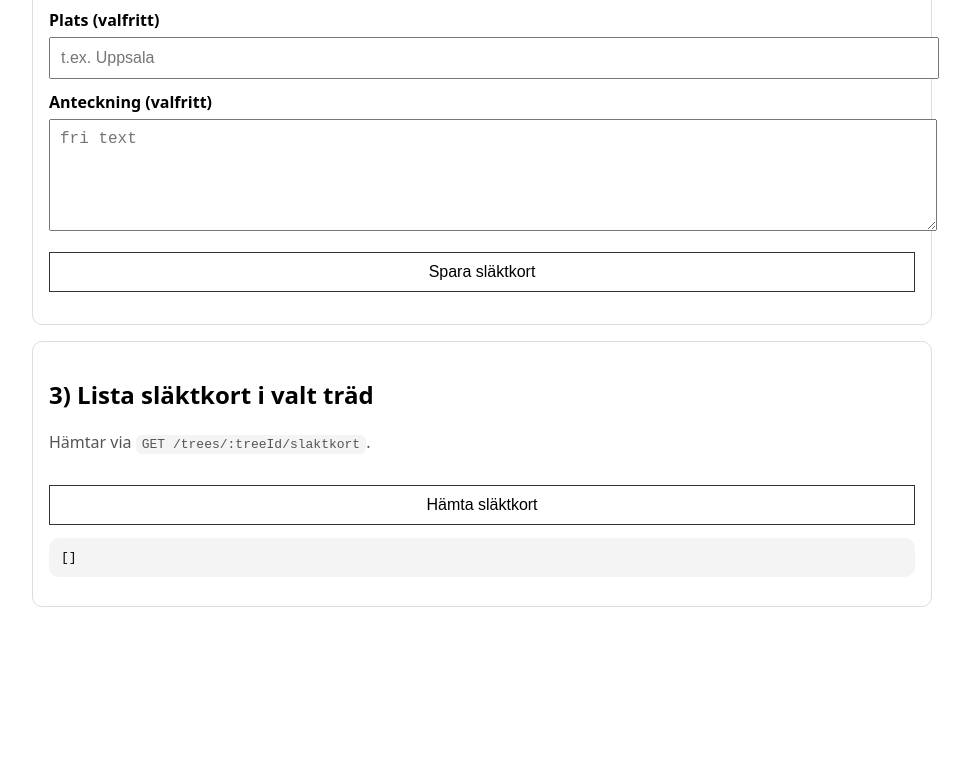
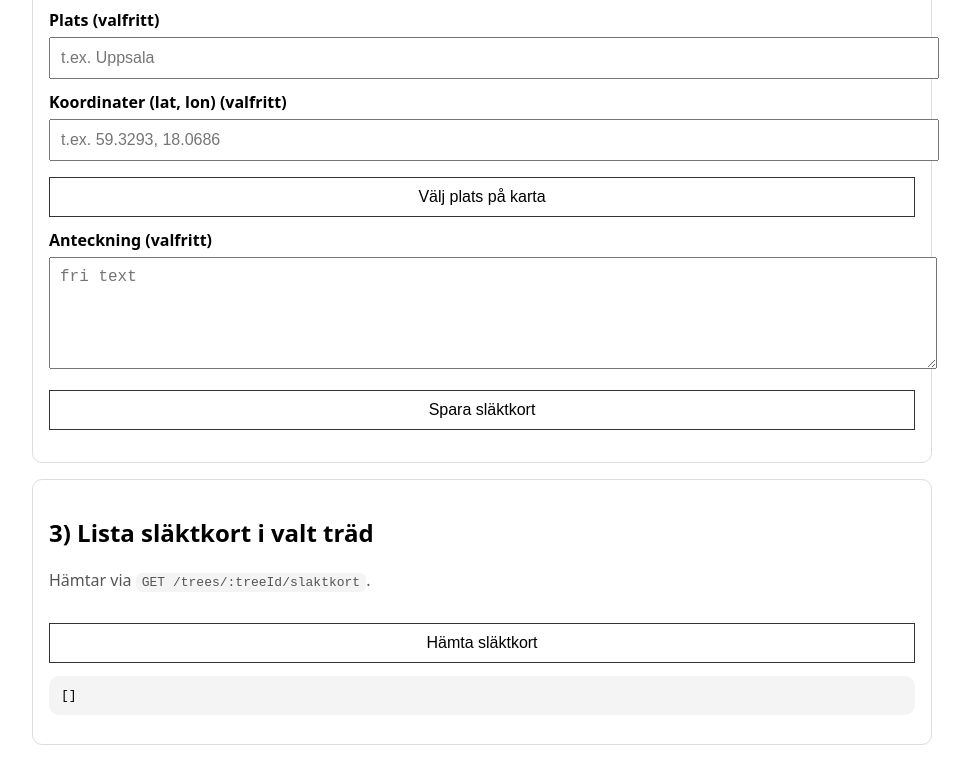
Before and after one commit to Jarbrant/Sl-ktkort, a plain HTML site: page app/slaktkort.html in a window 1280 px wide. Shown: the part 904-1681 px from the top of the page, without its empty margins (0-970 px from the left). Before the commit the page ends 1543 px from the top, so only its background shows below. Drawn offline with Linux system fonts and the light colour scheme; no server answers.

Commit message:
Update slaktkort.html

```diff
--- a/app/slaktkort.html
+++ b/app/slaktkort.html
@@ -76,6 +76,11 @@
 
     <label for="plats">Plats (valfritt)</label>
     <input id="plats" placeholder="t.ex. Uppsala" />
+
+<label for="coords">Koordinater (lat, lon) (valfritt)</label>
+<input id="coords" placeholder="t.ex. 59.3293, 18.0686" />
+
+<button type="button" id="pickPlaceBtn">Välj plats på karta</button>
 
     <label for="anteckning">Anteckning (valfritt)</label>
     <textarea id="anteckning" placeholder="fri text"></textarea>
```
